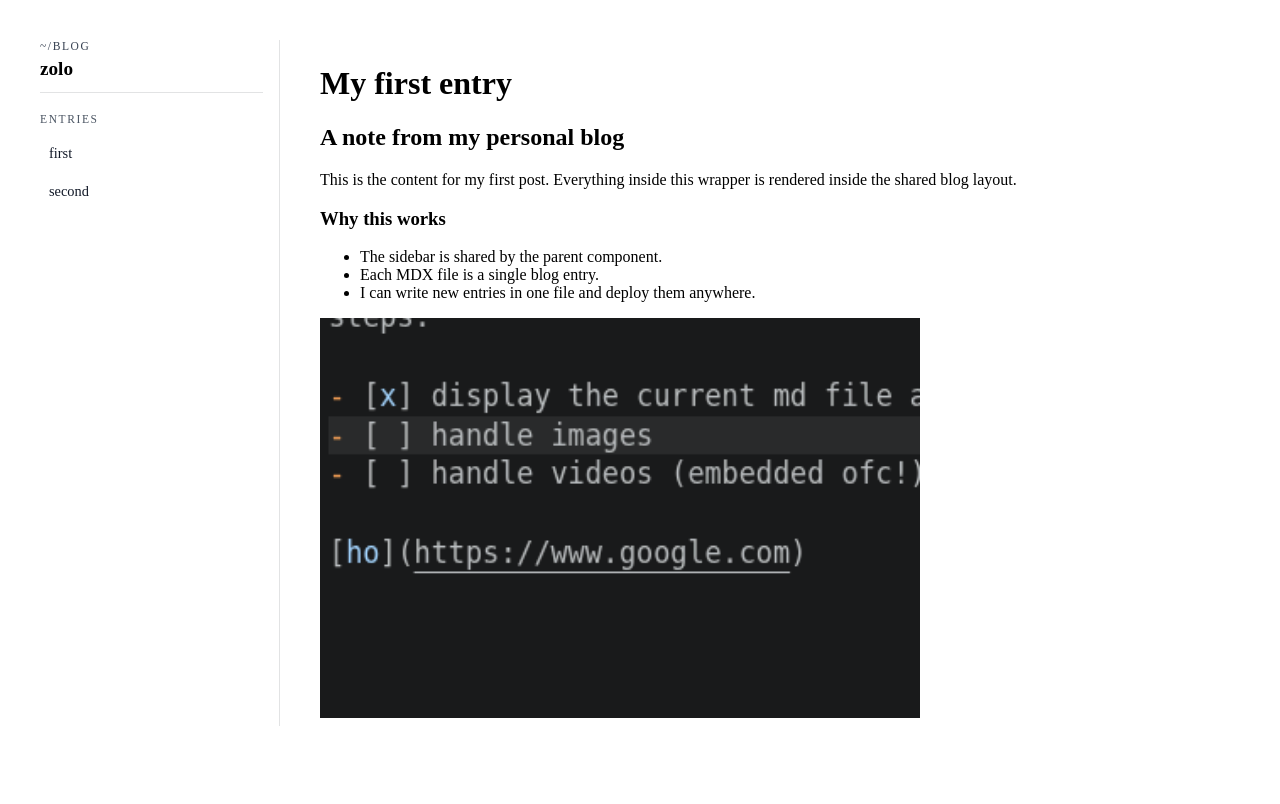
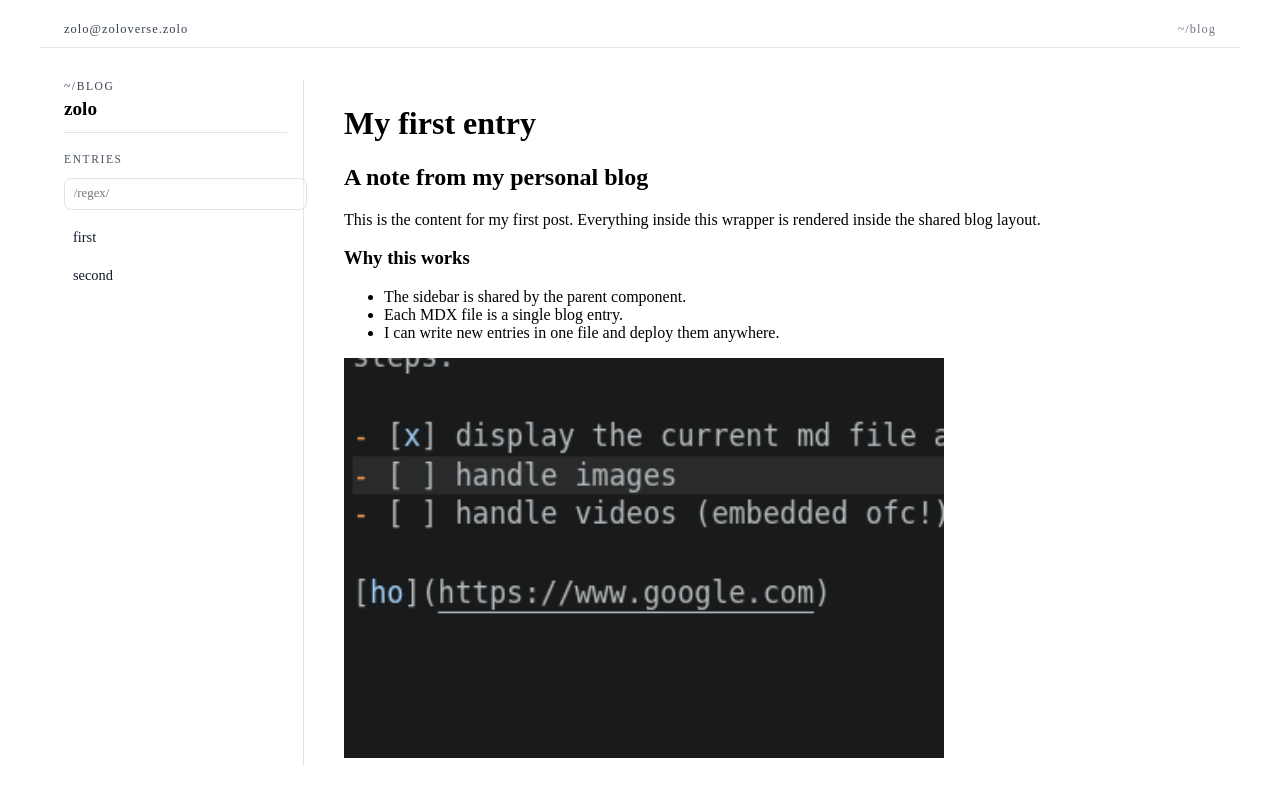
Before and after one commit to Zolo-Ryan/blog, a Next.js app: page /first in a window 1280 px wide. Shown: the top 804 px of the page. Built offline with nearby package versions, Linux system fonts and the light colour scheme.

Commit message:
feat: added regex to sidebar

```diff
--- a/app/components/Parent.tsx
+++ b/app/components/Parent.tsx
@@ -7,14 +7,30 @@ type ParentProps = {
 
 export default function Parent({ children }: ParentProps) {
   return (
+    <div style={{ maxWidth: "1200px", margin: "0 auto" }}>
+      <div
+        style={{
+          borderBottom: "1px solid rgba(17, 24, 39, 0.12)",
+          padding: "0.85rem 1.5rem 0.65rem",
+          display: "flex",
+          alignItems: "center",
+          justifyContent: "space-between",
+          fontSize: "0.78rem",
+          letterSpacing: "0.08em",
+          textTransform: "lowercase",
+          color: "#374151",
+        }}
+      >
+        <div>zolo@zoloverse.zolo</div>
+        <div style={{ opacity: 0.7 }}>~/blog</div>
+      </div>
+
       <div
         style={{
           display: "grid",
           gridTemplateColumns: "240px minmax(0, 1fr)",
           gap: "2rem",
           padding: "2rem 1.5rem 4rem",
-        maxWidth: "1200px",
-        margin: "0 auto",
         }}
       >
         <aside
@@ -58,5 +74,6 @@ export default function Parent({ children }: ParentProps) {
           {children}
         </main>
       </div>
+    </div>
   );
 }
--- a/app/components/Sidebar.tsx
+++ b/app/components/Sidebar.tsx
@@ -5,6 +5,7 @@ import { useEffect, useState } from "react";
 
 export default function Sidebar() {
   const [posts, setPosts] = useState<string[]>([]);
+  const [query, setQuery] = useState("");
 
   useEffect(() => {
     fetch("/api/posts")
@@ -12,6 +13,16 @@ export default function Sidebar() {
       .then((data) => setPosts(data.posts ?? []))
       .catch(() => setPosts([]));
   }, []);
+
+  let filteredPosts = posts;
+  if (query.trim()) {
+    try {
+      const regex = new RegExp(query, "i");
+      filteredPosts = posts.filter((slug) => regex.test(slug));
+    } catch {
+      filteredPosts = [];
+    }
+  }
 
   return (
     <nav aria-label="Blog sidebar" style={{ fontSize: "0.9rem" }}>
@@ -26,6 +37,34 @@ export default function Sidebar() {
       >
         entries
       </div>
+
+      <div style={{ marginBottom: "0.8rem" }}>
+        <input
+          type="text"
+          value={query}
+          onChange={(e) => setQuery(e.target.value)}
+          placeholder="/regex/"
+          aria-label="Filter blog entries by regex"
+          style={{
+            width: "100%",
+            border: "1px solid rgba(17, 24, 39, 0.12)",
+            borderRadius: "0.45rem",
+            background: "rgba(255,255,255,0.45)",
+            color: "#111827",
+            padding: "0.45rem 0.55rem",
+            fontSize: "0.8rem",
+            fontFamily: "inherit",
+            outline: "none",
+          }}
+        />
+      </div>
+
+      {query.trim() && !filteredPosts.length ? (
+        <div style={{ fontSize: "0.72rem", color: "#6b7280", marginBottom: "0.7rem" }}>
+          no matches
+        </div>
+      ) : null}
+
       <ul
         style={{
           listStyle: "none",
@@ -35,7 +74,7 @@ export default function Sidebar() {
           gap: "0.5rem",
         }}
       >
-        {posts.map((slug) => (
+        {filteredPosts.map((slug) => (
           <li key={slug}>
             <Link
               href={`/${slug}`}
--- a/app/globals.css
+++ b/app/globals.css
@@ -33,9 +33,10 @@ body {
 h1, h2, h3, h4, h5, h6 {
   color: var(--text);
   font-weight: 700;
-  letter-spacing: -0.03em;
+  letter-spacing: -0.01em;
   line-height: 1.3;
   margin-top: 0;
+  font-family: "Consolas", "SFMono-Regular", "Menlo", "Monaco", monospace;
 }
 
 h1 {
```
Lines whose indentation alone changed are shown as unchanged.
